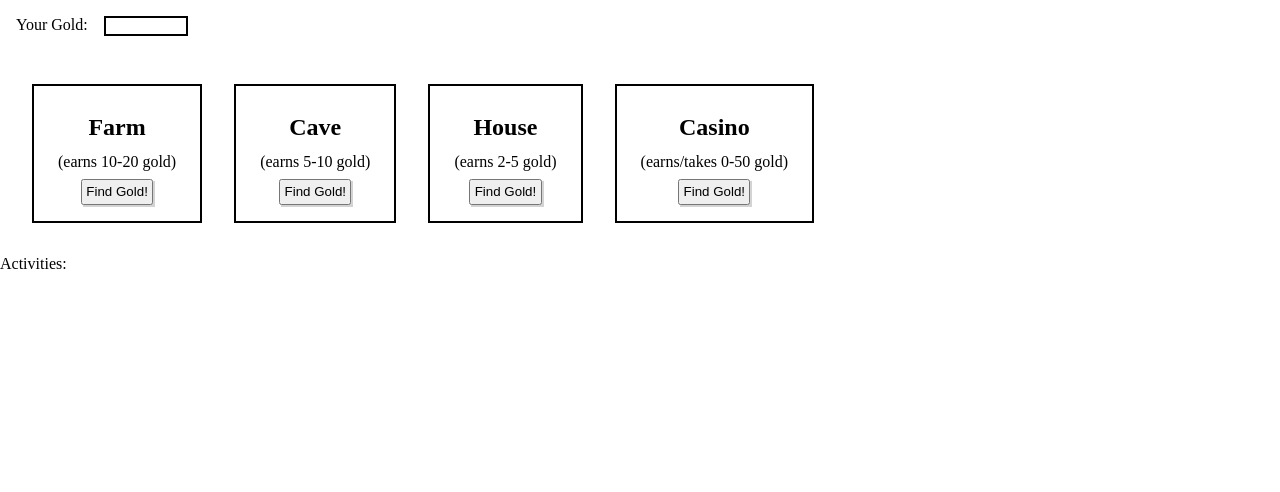
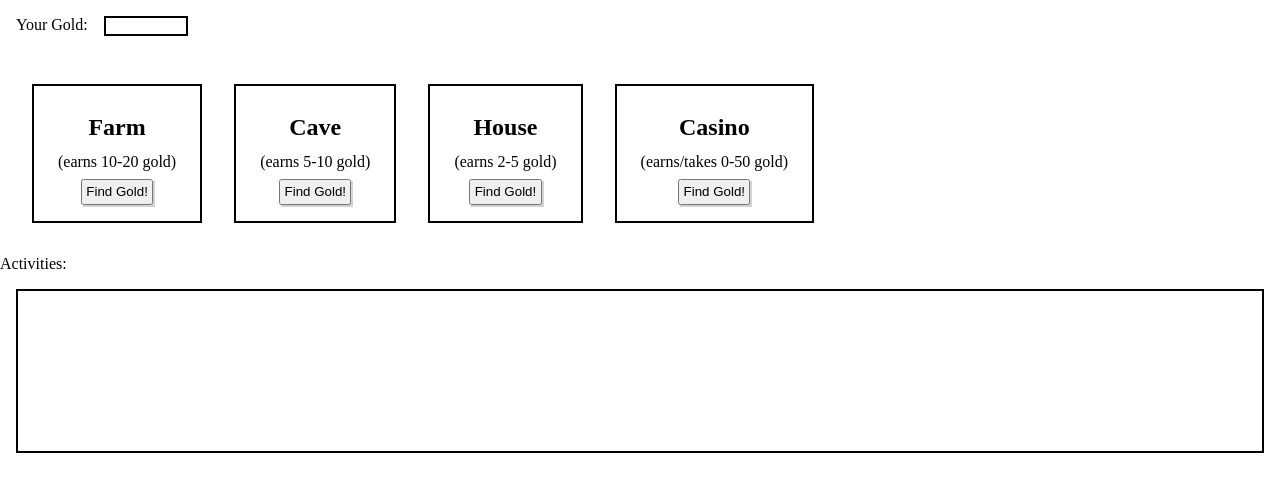
Before and after one commit to JennyWauer/ninja_gold, a Django app: page / in a window 1280 px wide. Shown: the top 492 px of the page. Run offline with Django 3.2, Linux system fonts and the light colour scheme.

Commit message:
style activity div

```diff
--- a/ninja_app/static/style.css
+++ b/ninja_app/static/style.css
@@ -22,6 +22,7 @@
 
 .cards {
     display: flex;
+    width: auto;
     margin: 1em;
 }
 
@@ -42,3 +43,10 @@
     padding: 0.25em;
     box-shadow: 0.15em 0.15em lightgray;
 }
+
+.activity-div {
+    border: 0.15em solid black;
+    height: 10em;
+    width: auto;
+    margin: 1em;
+}
--- a/ninja_app/templates/index.html
+++ b/ninja_app/templates/index.html
@@ -41,7 +41,7 @@
         </form>
     </div>
     <p>Activities:</p>
-    <div></div>
+    <div class="activity-div"></div>
 </body>
 
 </html>
```
